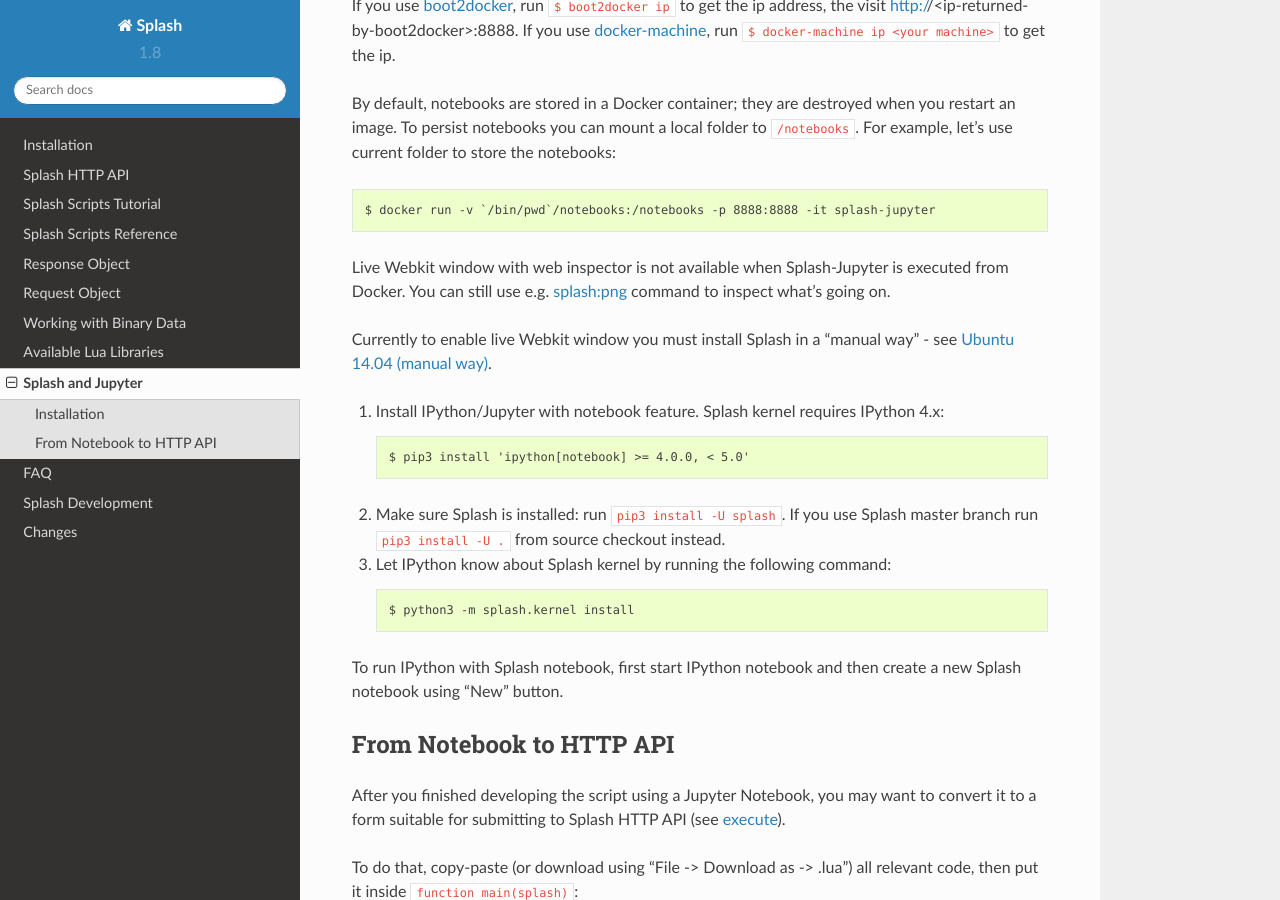
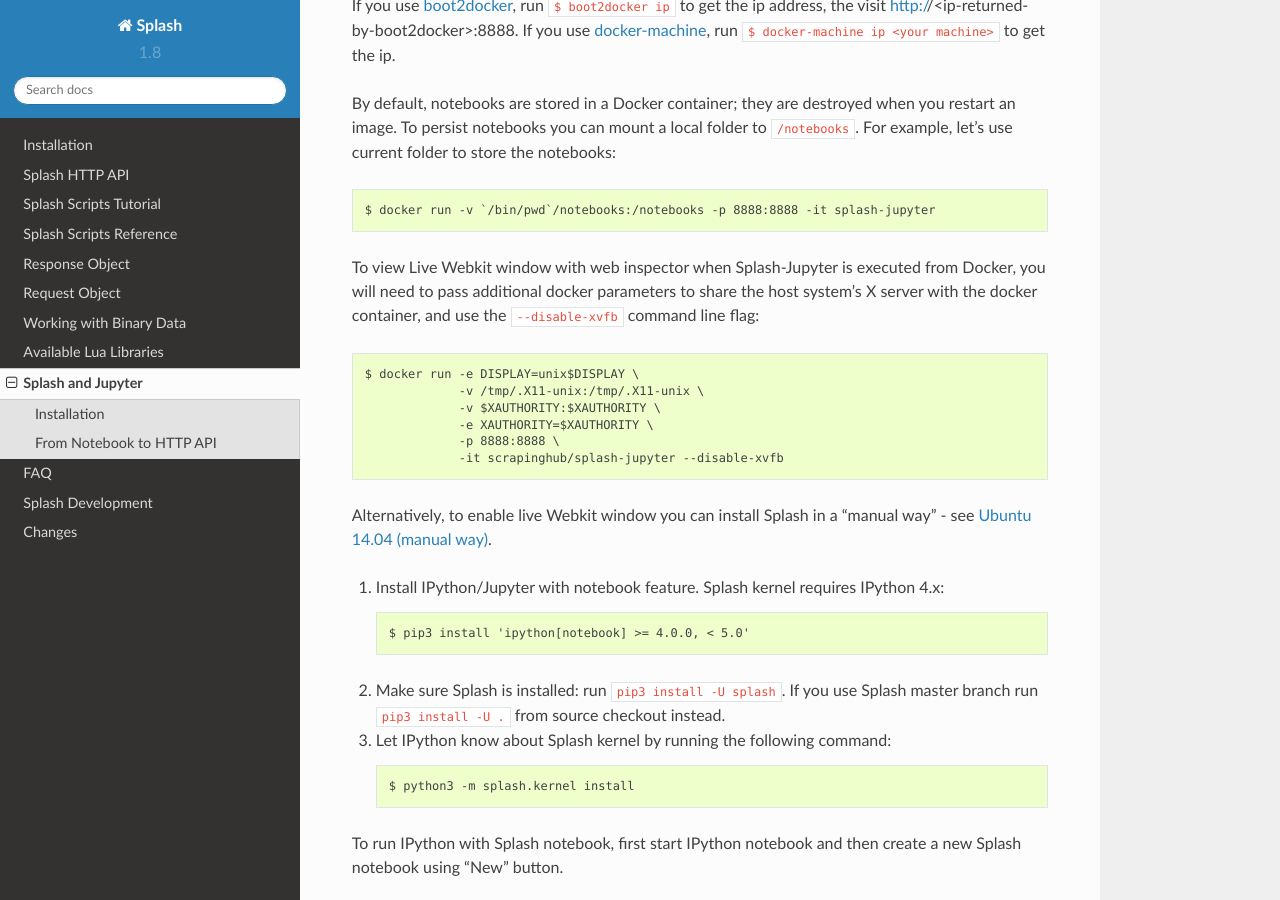
Before and after one commit to scrapinghub/splash, a Sphinx documentation site: the page built from docs/kernel.rst, in a window 1280 px wide and 900 px high, scrolled down 721 px. Built offline with Sphinx 7.4.7 and the Read the Docs theme 2.0.0, drawn with Linux system fonts in a browser that asks for light colours.

Commit message:
Added docs for viewing live splash window from docker

```diff
--- a/docs/kernel.rst
+++ b/docs/kernel.rst
@@ -39,11 +39,19 @@
 
     $ docker run -v `/bin/pwd`/notebooks:/notebooks -p 8888:8888 -it splash-jupyter
 
-Live Webkit window with web inspector is not available when Splash-Jupyter
-is executed from Docker. You can still use e.g. :ref:`splash-png` command
-to inspect what's going on.
+To view Live Webkit window with web inspector when Splash-Jupyter is executed
+from Docker, you will need to pass additional docker parameters to share the
+host system's X server with the docker container, and use the ``--disable-xvfb``
+command line flag::
 
-Currently to enable live Webkit window you must install Splash
+    $ docker run -e DISPLAY=unix$DISPLAY \
+                 -v /tmp/.X11-unix:/tmp/.X11-unix \
+                 -v $XAUTHORITY:$XAUTHORITY \
+                 -e XAUTHORITY=$XAUTHORITY \
+                 -p 8888:8888 \
+                 -it scrapinghub/splash-jupyter --disable-xvfb
+
+Alternatively, to enable live Webkit window you can install Splash
 in a "manual way" - see :ref:`manual-install-ubuntu`.
 
 1. Install IPython/Jupyter with notebook feature. Splash kernel requires
```
